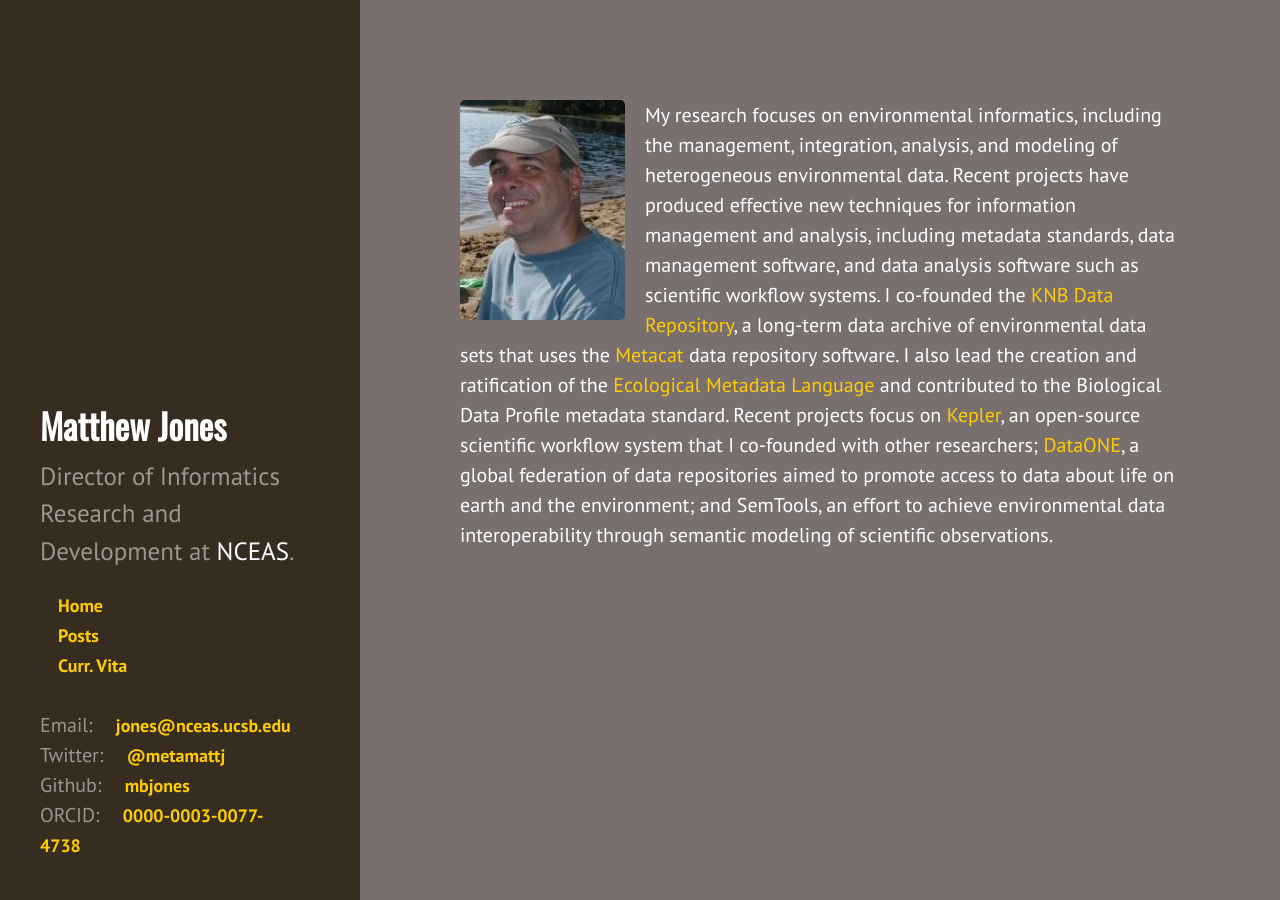
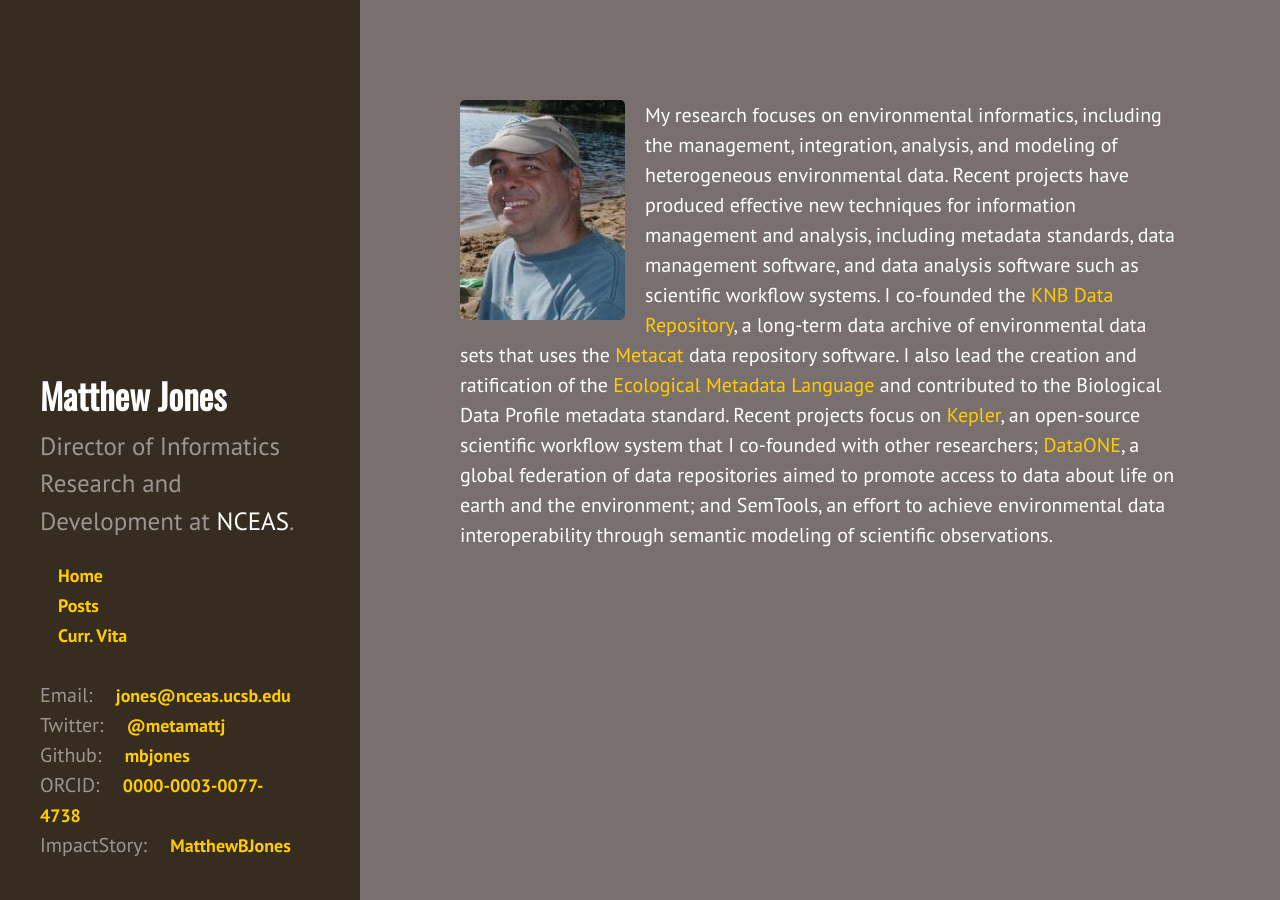
Before and after one commit to mbjones/mbjones.github.io, a Jekyll site: the page built from index.md, in a window 1280 px wide. Built offline with Jekyll 4.4.1, drawn with Linux system fonts in a browser that asks for light colours; Markdown is read by kramdown in place of the engine named in the settings.

Commit message:
Added link to ImpactStory.

```diff
--- a/_config.yml
+++ b/_config.yml
@@ -32,3 +32,7 @@
 orcid:
   id:             0000-0003-0077-4738
   url:            http://orcid.org/0000-0003-0077-4738
+
+impact:
+  id:             MatthewBJones
+  url:            https://impactstory.org/MatthewBJones
--- a/_includes/sidebar.html
+++ b/_includes/sidebar.html
@@ -31,6 +31,7 @@
       <li class="sidebar-nav-item">Twitter: <a href="{{ site.twitter.url }}">{{ site.twitter.nick }}</a></li>
       <li class="sidebar-nav-item">Github: <a href="{{ site.github.repo }}">{{ site.github.user }}</a></li>
       <li class="sidebar-nav-item">ORCID: <a href="{{ site.orcid.url }}">{{ site.orcid.id }}</a></li>
+      <li class="sidebar-nav-item">ImpactStory: <a href="{{ site.impact.url }}">{{ site.impact.id }}</a></li>
     </ul>
 
   </div>
```
